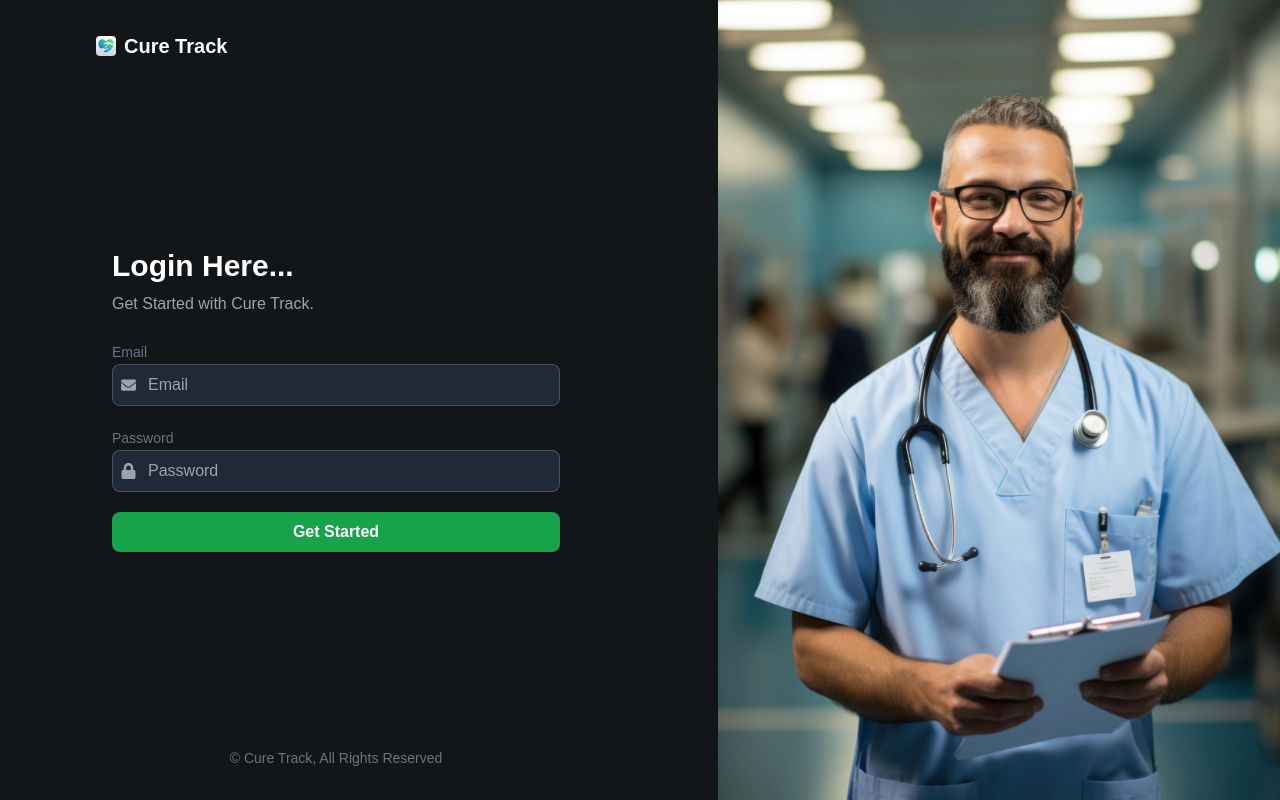
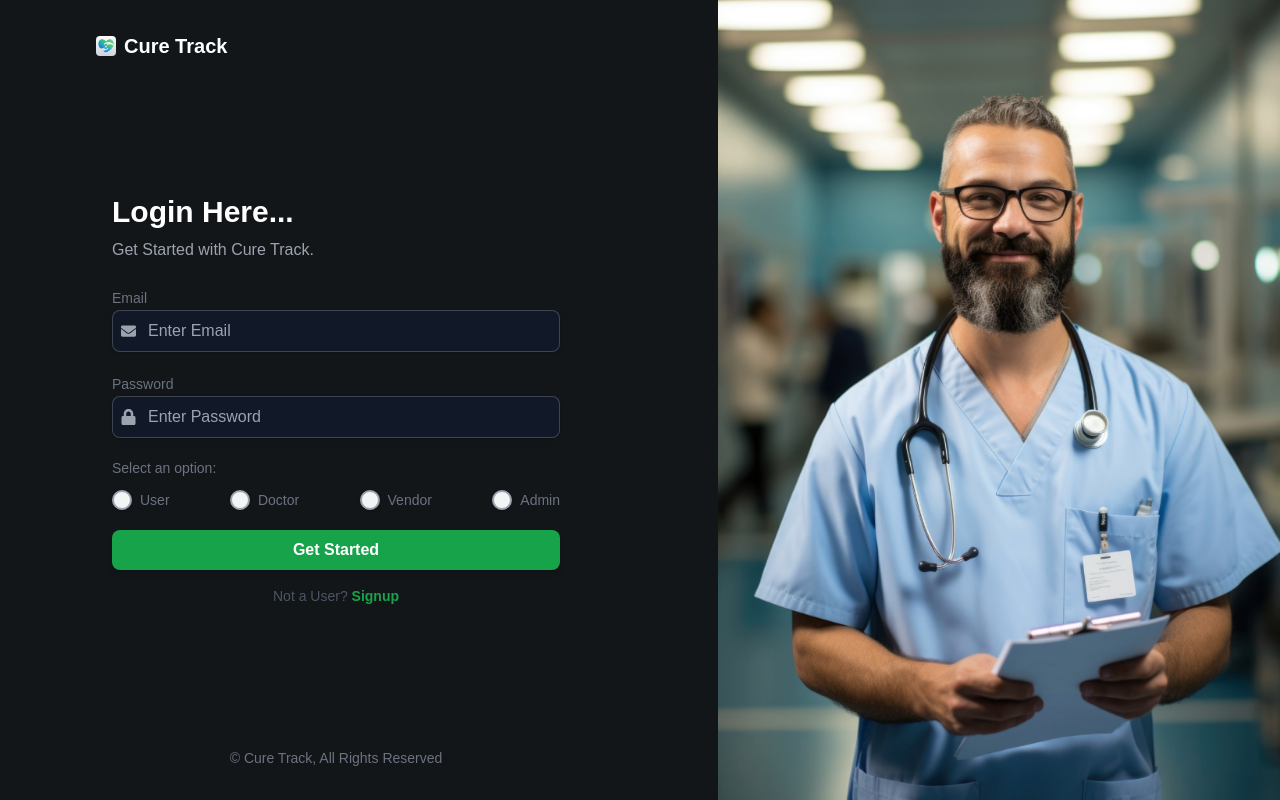
Before and after one commit to muhammed-hashir-musthafa/CureTrack-Client, a Next.js app: page /login in a window 1280 px wide. Built offline with nearby package versions, Linux system fonts and the light colour scheme.

Commit message:
Fix: Fixed folder name

```diff
--- a/src/app/doctor/layout.tsx
+++ b/src/app/doctor/layout.tsx
@@ -1,20 +1,26 @@
-import React from "react";
+  import React from "react";
+import profileSrc from "/public/images/Logo.jpg";
+import RoleSidebar from "@/components/BaseComponents/ui/RoleSidebar/RoleSidebar";
+import BaseNavbar from "@/components/baseComponents/ui/Navbar/Navbar";
 
-interface DoctorProps {
+interface DoctorLayoutProps {
   children: React.ReactNode;
 }
 
-const Doctor: React.FC<DoctorProps> = ({ children }) => {
-  const role = "vendor";
+const DoctorLayout: React.FC<DoctorLayoutProps> = ({ children }) => {
+  const role = "doctor";
 
   return (
-    <div className="flex h-screen overflow-hidden bg-zinc-900" id="portalRoot">
+    <div className="flex h-screen overflow-hidden bg-zinc-900 ">
+       <RoleSidebar role={role} />
 
-      <div className="flex-1 bg-black overflow-y-auto">
-        <div className="flex h-full w-full">{children}</div>
+      <div className="flex-1 flex flex-col bg-black overflow-y-auto">
+         <BaseNavbar profileName="Doctor Name" profileSrc={profileSrc} />
+
+         <div className="text-white flex-1 pt-24">{children}</div>
       </div>
     </div>
   );
 };
 
-export default Doctor;
+export default DoctorLayout;
--- a/src/app/layout.tsx
+++ b/src/app/layout.tsx
@@ -1,6 +1,7 @@
 import type { Metadata } from "next";
 import "../styles/globals.css";
 import ReactQueryProvider from "./_app";
+import { Toaster } from "react-hot-toast";
 
 export const metadata: Metadata = {
   title: "Cure Track",
@@ -15,7 +16,10 @@ export default function RootLayout({
   return (
     <html lang="en">
       <body>
-        <ReactQueryProvider>{children}</ReactQueryProvider>
+        <ReactQueryProvider>
+          {children}
+          <Toaster />
+        </ReactQueryProvider>
       </body>
     </html>
   );
--- a/src/components/BaseComponents/forms/Login/Login.tsx
+++ b/src/components/BaseComponents/forms/Login/Login.tsx
@@ -1,18 +1,23 @@
 "use client";
-import React from "react";
+
+import React, { useState } from "react";
 import { FaEnvelope, FaLock } from "react-icons/fa";
-import { Formik, Field, Form, ErrorMessage, FormikHelpers } from "formik";
+import { Formik, Form, FormikHelpers } from "formik";
 import * as Yup from "yup";
 import { LoginFormValues } from "@/interfaces/admin";
+import { login } from "@/api/authApi/authApi";
 import toast from "react-hot-toast";
-import api from "@/lib/axiosIntercepter";
+import { useRouter } from "next/navigation";
+import InputField from "../../ui/InputField/InputField";
+import Link from "next/link";
+import RadioButton from "../../ui/RadioButton/RadioButton";
 
 const validationSchema = Yup.object({
   email: Yup.string()
     .email("Invalid email address")
     .required("Email is required")
     .matches(
-      /^[a-zA-Z0-9+_.-]+@[a-zA-Z0-9.-]+\.[a-zA-z]{2,3}$/,
+      /^[a-zA-Z0-9+_.-]+@[a-zA-Z0-9.-]+\.[a-zA-Z]{2,3}$/,
       "Invalid Email Format"
     ),
   password: Yup.string()
@@ -24,72 +29,134 @@ const validationSchema = Yup.object({
       /[@$!%*?&]/,
       "Password must contain at least one special character"
     ),
+  role: Yup.string()
+    .required("Please select a role")
+    .oneOf(["vendor", "doctor", "user", "admin"], "Invalid role selected"),
 });
 
 const LoginForm: React.FC = () => {
+  const router = useRouter();
+
   const initialValues: LoginFormValues = {
     email: "",
     password: "",
+    role: "",
   };
 
   const handleSubmit = async (
     values: LoginFormValues,
-    { setSubmitting, setErrors, resetForm }: FormikHelpers<LoginFormValues>
+    { setSubmitting, resetForm }: FormikHelpers<LoginFormValues>
   ) => {
     try {
-      console.log("Submitting values:", values);
-    } catch (error) {}
+      const response = await login(values);
+      resetForm();
+
+      const { role } = response;
+      if (role === "admin") {
+        toast.success("Admin login successfully");
+        router.push("/admin");
+      } else if (role === "vendor") {
+        toast.success("Vendor login successfully");
+        router.push("/vendor");
+      } else if (role === "doctor") {
+        toast.success("Doctor login successfully");
+        router.push("/doctor");
+      } else if (role === "user") {
+        toast.success("User login successfully");
+        router.push("/");
+      } else {
+        toast.error("Unrecognized role");
+      }
+    } catch (error: any) {
+      if (error.response) {
+        const { status, data } = error.response;
+
+        if (status === 400) {
+          toast.error(data.message);
+        } else if (status === 402) {
+          toast.error("No account found. Please create an account.");
+          resetForm();
+          router.push('/signup');
+        } else if (status === 403) {
+          toast.error("Invalid username/password");
+          resetForm();
+        } else {
+          toast.error("Server error: Please try again later.");
+          resetForm();
+        }
+      } else {
+        toast.error("An unexpected error occurred. Please try again.");
+        resetForm();
+      }
+    } finally {
+      setSubmitting(false);
+    }
   };
+
   return (
-    <div className="w-full mx-auto">
+    <div className="w-full max-w-md mx-auto">
       <Formik
         initialValues={initialValues}
         validationSchema={validationSchema}
         onSubmit={handleSubmit}
       >
-        {({ errors, touched, isSubmitting }) => (
+        {({ values, errors, touched, isSubmitting, setFieldValue }) => (
           <Form className="space-y-5 text-start">
-            <div className="relative">
-              <label htmlFor="email" className="text-gray-500 text-sm">
-                Email
-              </label>
-              <div className="flex items-center bg-gray-800 rounded-lg p-2 shadow hover:shadow-md transition duration-300 border border-zinc-100 border-opacity-20">
-                <FaEnvelope className="h-4 w-4 text-gray-400 mr-3" />
-                <Field
-                  id="email"
-                  name="email"
-                  type="text"
-                  placeholder="Email"
-                  className="w-full bg-transparent text-white placeholder-gray-400 focus:outline-none"
+            <InputField
+              name="email"
+              icon={FaEnvelope}
+              iconClassName="h-4 w-4 text-gray-400 mr-3"
+              label="Email"
+              placeholder="Enter Email"
+              type="text"
+            />
+            <InputField
+              name="password"
+              icon={FaLock}
+              iconClassName="h-4 w-4 text-gray-400 mr-3"
+              label="Password"
+              placeholder="Enter Password"
+              type="password"
+            />
+
+            <fieldset className="space-y-3">
+              <legend className="text-gray-500 text-sm">
+                Select an option:
+              </legend>
+              <div className="flex justify-between items-center gap-x-4">
+                <RadioButton
+                  name="role"
+                  value="user"
+                  label="User"
+                  checked={values.role === "user"}
+                  onChange={(value) => setFieldValue("role", value)}
+                />
+                <RadioButton
+                  name="role"
+                  value="doctor"
+                  label="Doctor"
+                  checked={values.role === "doctor"}
+                  onChange={(value) => setFieldValue("role", value)}
+                />
+                <RadioButton
+                  name="role"
+                  value="vendor"
+                  label="Vendor"
+                  checked={values.role === "vendor"}
+                  onChange={(value) => setFieldValue("role", value)}
+                />
+                <RadioButton
+                  name="role"
+                  value="admin"
+                  label="Admin"
+                  checked={values.role === "admin"}
+                  onChange={(value) => setFieldValue("role", value)}
                 />
               </div>
-              <ErrorMessage
-                name="email"
-                component="div"
-                className="text-red-500 text-xs mt-1"
-              />
-            </div>
-
-            <div className="relative">
-              <label htmlFor="password" className="text-gray-500 text-sm">
-                Password
-              </label>
-              <div className="flex items-center bg-gray-800 rounded-lg p-2 shadow hover:shadow-md transition duration-300 border border-zinc-100 border-opacity-20">
-                <FaLock className="h-4 w-4 text-gray-400 mr-3" />
-                <Field
-                  id="password"
-                  name="password"
-                  type="password"
-                  placeholder="Password"
-                  className="w-full bg-transparent text-white placeholder-gray-400 focus:outline-none"
-                />
-              </div>
-              <ErrorMessage
-                name="password"
-                component="div"
-                className="text-red-500 text-xs mt-1"
-              />
-            </div>
+              {errors.role && touched.role && (
+                <p className="text-red-500 text-sm mt-2">{errors.role}</p>
+              )}
+            </fieldset>
 
             <button
               type="submit"
@@ -101,6 +168,16 @@ const LoginForm: React.FC = () => {
           </Form>
         )}
       </Formik>
+
+      <p className="mt-4 text-center text-sm text-gray-600">
+        Not a User?{" "}
+        <Link
+          href="/signup"
+          className="text-green-600 font-semibold hover:underline"
+        >
+          Signup
+        </Link>
+      </p>
     </div>
   );
 };
--- /dev/null
+++ b/src/components/BaseComponents/ui/Navbar/Navbar.tsx
@@ -0,0 +1,57 @@
+import { NavbarProps } from "@/interfaces/common";
+import Image from "next/image";
+import React from "react";
+import { FiBell } from "react-icons/fi";
+import { Menu, MenuButton, MenuItems, MenuItem } from "@headlessui/react";
+import Link from "next/link";
+
+const BaseNavbar: React.FC<NavbarProps> = ({
+  profileSrc = "https://upload.wikimedia.org/wikipedia/commons/thumb/2/2c/Default_pfp.svg/2048px-Default_pfp.svg.png",
+  profileName = "User",
+  className = "",
+}) => {
+  const userNavigation = [
+    { name: "Your Profile", href: "/doctor/profile" },
+    { name: "Logout", href: "#" },
+  ];
+
+  return (
+    <nav
+      className={`fixed top-0 left-0 right-0 z-40 flex items-center justify-between bg-[#111211e8] p-4 shadow-lg mx-10 pt-6 rounded-xl ${className}`}
+    >
+      <div className="flex items-center space-x-4 ml-auto">
+        <FiBell className="text-white text-2xl cursor-pointer" />
+        <span className="text-white">{profileName}</span>
+        <Menu as="div" className="relative">
+          <div>
+            <MenuButton className="flex items-center space-x-2">
+              <Image
+                width={40}
+                height={40}
+                src={profileSrc}
+                alt="Profile"
+                className="h-8 w-8 rounded-full object-cover"
+              />
+            </MenuButton>
+          </div>
+          <MenuItems className="absolute right-0 z-10 mt-2 w-48 origin-top-right rounded-md bg-white pt-1 shadow-lg ring-1 ring-black/5 focus:outline-none">
+            {userNavigation.map((item) => (
+              <>
+                <MenuItem key={item.name}>
+                  <Link
+                    href={item.href}
+                    className="block px-4 py-2 text-sm text-gray-700 hover:bg-gray-100"
+                  >
+                    {item.name}
+                  </Link>
+                </MenuItem>
+              </>
+            ))}
+          </MenuItems>
+        </Menu>
+      </div>
+    </nav>
+  );
+};
+
+export default BaseNavbar;
--- a/src/components/BaseComponents/ui/RoleSidebar/RoleSidebar.tsx
+++ b/src/components/BaseComponents/ui/RoleSidebar/RoleSidebar.tsx
@@ -3,9 +3,9 @@ import React, { useState, useEffect } from "react";
 import { Menu, X } from "lucide-react";
 import Sidebar from "../Sidebar/Sidebar";
 
-const RoleSidebar: React.FC<{ role: "admin" |  "user" | "hospital"}> = ({
-  role,
-}) => {
+const RoleSidebar: React.FC<{
+  role: "admin" | "user" | "hospital" | "lab" | "pharmacy" | "doctor";
+}> = ({ role }) => {
   const [isOpen, setIsOpen] = useState<boolean>(false);
 
   useEffect(() => {
--- a/src/components/BaseComponents/ui/Sidebar/SidebarLinks.tsx
+++ b/src/components/BaseComponents/ui/Sidebar/SidebarLinks.tsx
@@ -1,12 +1,25 @@
-import { HiOutlineViewGrid, HiOutlineCheckCircle, HiOutlineUserGroup, HiOutlineChat } from "react-icons/hi";
+import {
+  HiOutlineViewGrid,
+  HiOutlineCheckCircle,
+  HiOutlineUserGroup,
+  HiOutlineChat,
+} from "react-icons/hi";
 import { FiFileText } from "react-icons/fi";
-import { MdMedicalServices,MdLocalPharmacy, MdOutlineScience } from "react-icons/md";
+import {
+  MdMedicalServices,
+  MdLocalPharmacy,
+  MdOutlineScience,
+} from "react-icons/md";
 import { LinkItem } from "@/interfaces/admin";
 
 export const linksByRole: Record<string, LinkItem[]> = {
   admin: [
     { label: "Dashboard", link: "dashboard", icon: <HiOutlineViewGrid /> },
-    { label: "Approval Page", link: "approval-page", icon: <HiOutlineCheckCircle /> },
+    {
+      label: "Approval Page",
+      link: "approval-page",
+      icon: <HiOutlineCheckCircle />,
+    },
     { label: "Vendors List", link: "vendors-list", icon: <FiFileText /> },
     { label: "Doctors", link: "doctors", icon: <MdMedicalServices /> },
     { label: "Users", link: "users", icon: <HiOutlineUserGroup /> },
@@ -15,12 +28,20 @@ export const linksByRole: Record<string, LinkItem[]> = {
   user: [
     { label: "Profile", link: "profile", icon: <HiOutlineUserGroup /> },
     { label: "Health Data", link: "health-data", icon: <FiFileText /> },
-    { label: "Appointments", link: "appointments", icon: <HiOutlineCheckCircle /> },
+    {
+      label: "Appointments",
+      link: "appointments",
+      icon: <HiOutlineCheckCircle />,
+    },
   ],
   hospital: [
     { label: "Dashboard", link: "dashboard", icon: <HiOutlineViewGrid /> },
     { label: "Patients", link: "patients", icon: <HiOutlineUserGroup /> },
-    { label: "Appointments", link: "appointments", icon: <HiOutlineCheckCircle /> },
+    {
+      label: "Appointments",
+      link: "appointments",
+      icon: <HiOutlineCheckCircle />,
+    },
     { label: "Doctors", link: "doctors", icon: <MdMedicalServices /> },
     { label: "ICU/Facilities", link: "facilities", icon: <FiFileText /> },
     { label: "Messages", link: "messages", icon: <HiOutlineChat /> },
@@ -29,7 +50,11 @@ export const linksByRole: Record<string, LinkItem[]> = {
     { label: "Dashboard", link: "dashboard", icon: <HiOutlineViewGrid /> },
     { label: "Medicines", link: "medicines", icon: <MdLocalPharmacy /> },
     { label: "Orders", link: "orders", icon: <HiOutlineCheckCircle /> },
-    { label: "Stock Management", link: "stock-management", icon: <FiFileText /> },
+    {
+      label: "Stock Management",
+      link: "stock-management",
+      icon: <FiFileText />,
+    },
     { label: "Messages", link: "messages", icon: <HiOutlineChat /> },
   ],
   lab: [
@@ -39,4 +64,13 @@ export const linksByRole: Record<string, LinkItem[]> = {
     { label: "Orders", link: "orders", icon: <HiOutlineCheckCircle /> },
     { label: "Messages", link: "messages", icon: <HiOutlineChat /> },
   ],
+  doctor: [
+    { label: "Dashboard", link: "dashboard", icon: <HiOutlineCheckCircle /> },
+    {
+      label: "All Appointments",
+      link: "appointments",
+      icon: <HiOutlineCheckCircle />,
+    },
+    { label: "Patients", link: "patientss", icon: <FiFileText /> },
+  ],
 };
--- a/src/components/DoctorComponents/containers/profile/profile.tsx
+++ b/src/components/DoctorComponents/containers/profile/profile.tsx
@@ -9,7 +9,7 @@ import ConsentCheckbox from "@/components/baseComponents/ui/ConsentCheckbox/Cons
 import SingleDatePicker from "@/components/baseComponents/ui/SingleDatePicker/SingleDatePicker";
 import DropdownField from "@/components/baseComponents/ui/DropdownField/DropdownField";
 import { DoctorProfileForm } from "@/interfaces/doctor";
-import axiosInstance from "@/lib/axiosInterceptor";
+import api from "@/lib/axiosIntercepter";
 
 const ProfilePage: React.FC = () => {
   const [profilePic, setProfilePic] = useState<string | null>(null);
@@ -98,7 +98,7 @@ const ProfilePage: React.FC = () => {
         }
       });
 
-      const response = await axiosInstance.post("/doctor/profile", formData, {
+      const response = await api.post("/doctor/profile", formData, {
         headers: {
           "Content-Type": "multipart/form-data",
         },
--- a/src/interfaces/admin.ts
+++ b/src/interfaces/admin.ts
@@ -8,7 +8,7 @@ export interface LinkItem {
 }
 
 export interface SidebarProps {
-  role: "admin" | "vendor" | "user";
+  role: "admin" | "user" | "hospital" | "lab" | "pharmacy" | "doctor";
   onLinkClick: () => void;
 }
 
```
Also changed, not shown: src/api/authApi/authApi.ts (+5 -5 lines), src/components/BaseComponents/ui/Sidebar/Sidebar.tsx (line endings or trailing spaces), 1 other file (tests, documents, lock files or other folders).
